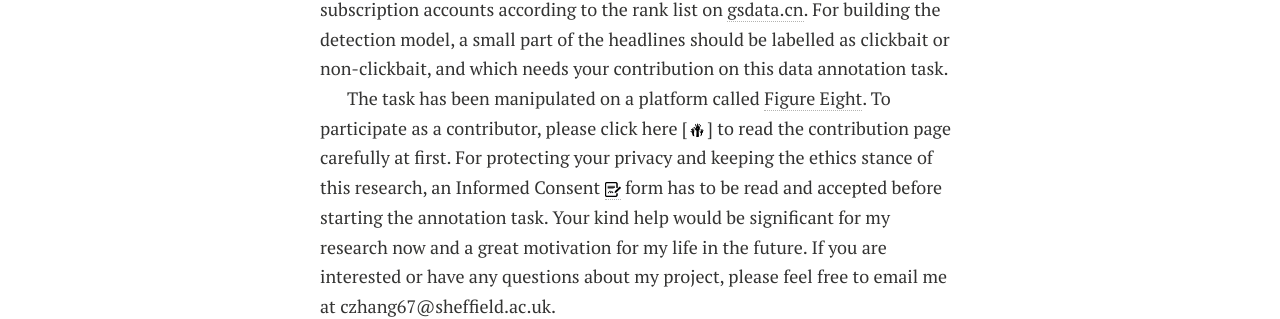
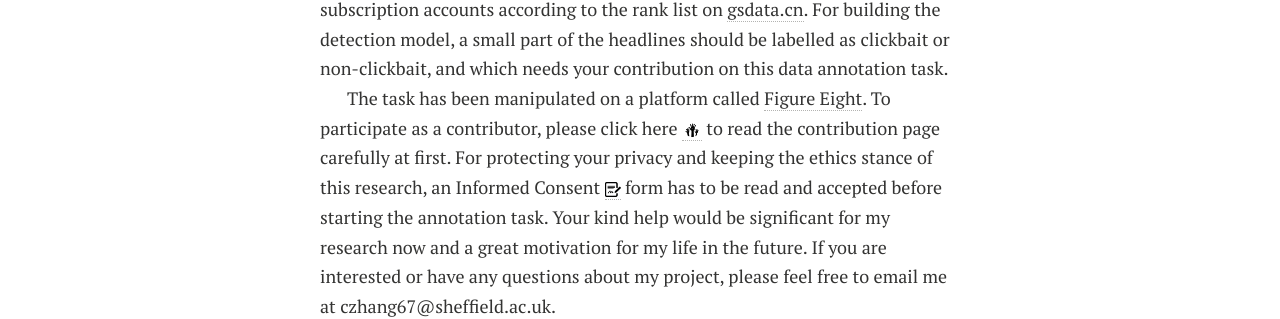
Before and after one commit to aaronzhangcanyu/aaronzhangcanyu.github.io, a Jekyll site: the page built from dissertation.md, in a window 1280 px wide. Shown: the part 835-1154 px from the top of the page. Built offline with Jekyll 4.4.1, drawn with Linux system fonts in a browser that asks for light colours; nearby versions of some CDN libraries; Markdown is read by kramdown in place of the engine named in the settings.

Commit message:
Update dissertation.md

```diff
--- a/dissertation.md
+++ b/dissertation.md
@@ -20,5 +20,5 @@
 [Facebook]: https://newsroom.fb.com/news/2017/05/news-feed-fyi-new-updates-to-reduce-clickbait-headlines/
 [gsdata.cn]: http://www.gsdata.cn/rank/wxarc
 [Figure Eight]: https://www.figure-eight.com
-[<img src="/images/hand.png" alt align="absmiddle" width="16" height="16">]: https://aaronzhangcanyu.github.io/contribution/
+[<img src="/images/hand.png" alt align="absmiddle" width="20" height="20">]: https://aaronzhangcanyu.github.io/contribution/
 [<img src="/images/img_415489.png" alt align="absmiddle" width="16" height="16">]: https://aaronzhangcanyu.github.io/informed_consent/
```
